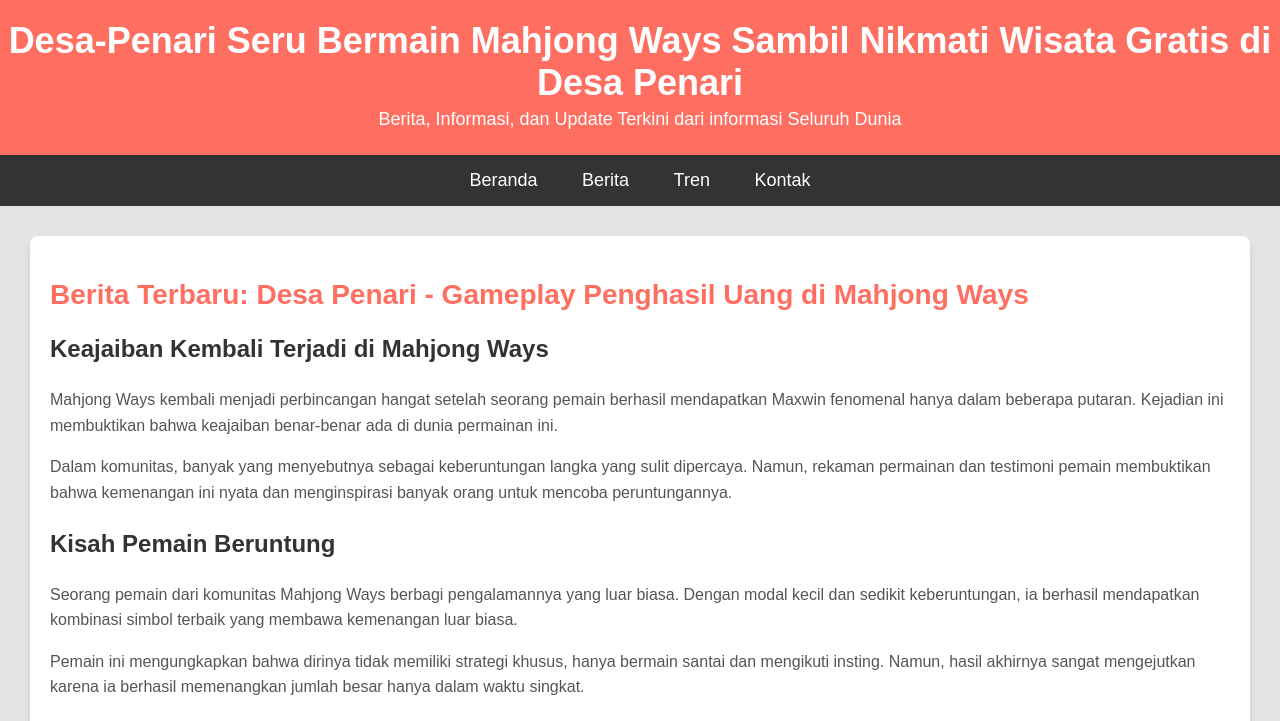
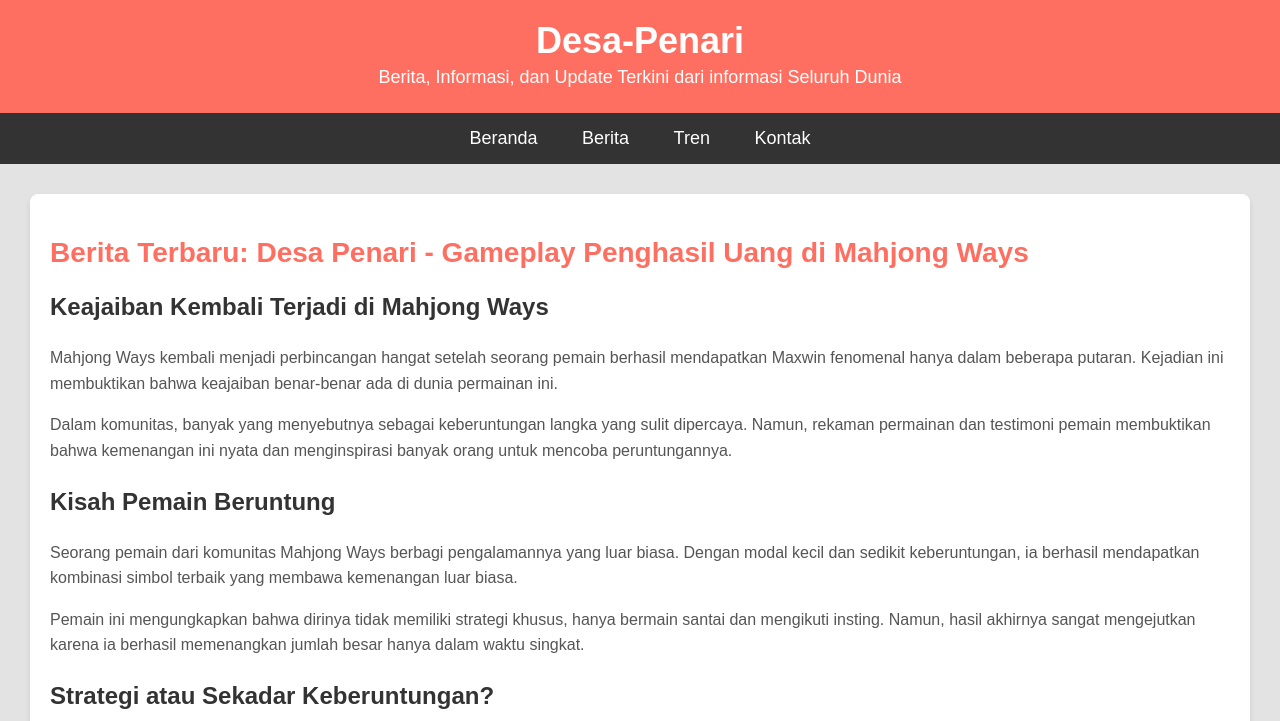
Before and after one commit to desa-penari/wakpan77, a plain HTML site: page index.html in a window 1280 px wide. Shown: the top 721 px of the page. Drawn offline with Linux system fonts and the light colour scheme.

Commit message:
Update index.html

```diff
--- a/index.html
+++ b/index.html
@@ -91,7 +91,7 @@
 <body>
     <!-- Header -->
     <header>
-        <h1>Desa-Penari Seru Bermain Mahjong Ways Sambil Nikmati Wisata Gratis di Desa Penari</h1>
+        <h1>Desa-Penari</h1>
         <p>Berita, Informasi, dan Update Terkini dari informasi Seluruh Dunia</p>
     </header>
 
```
